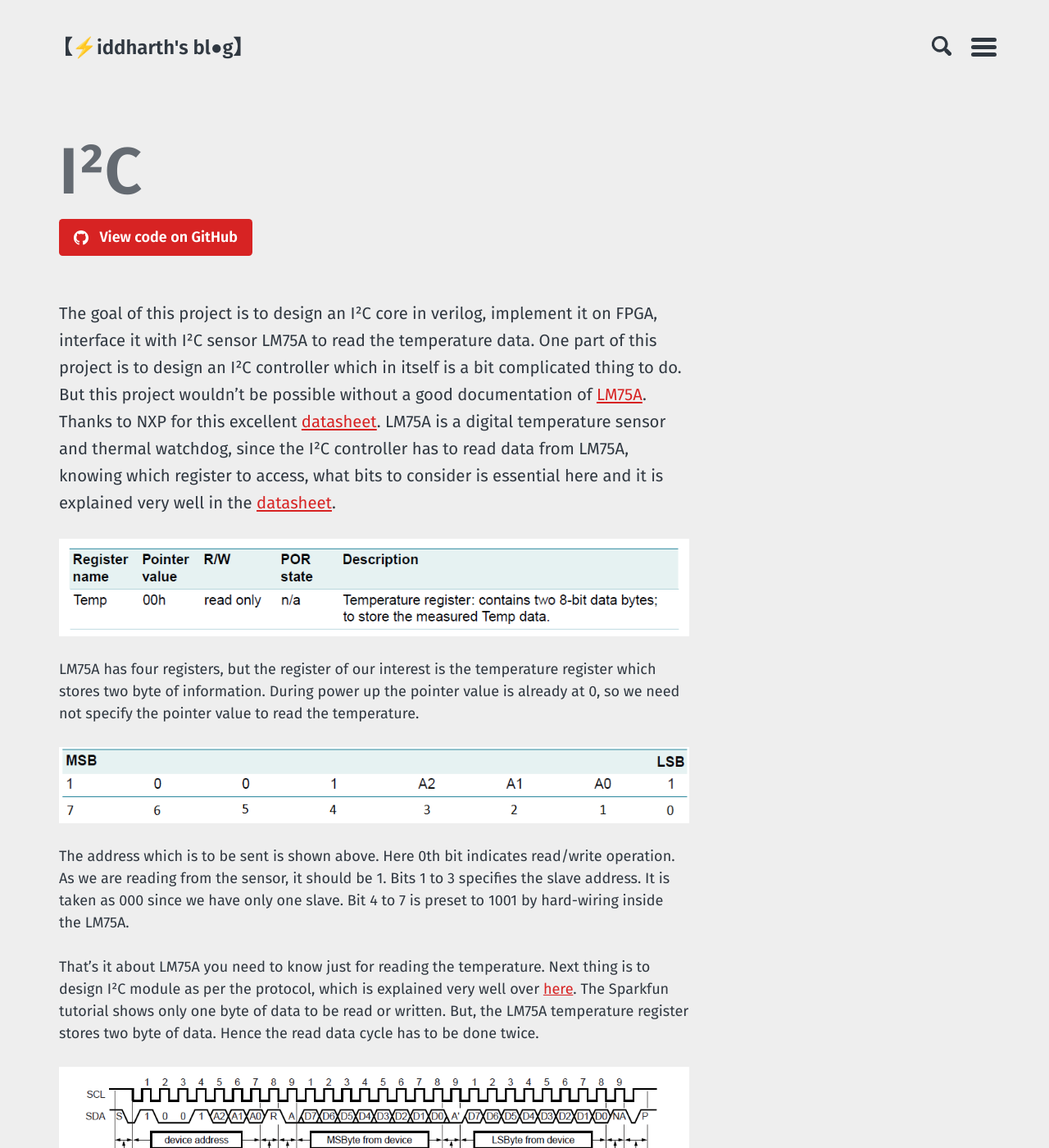
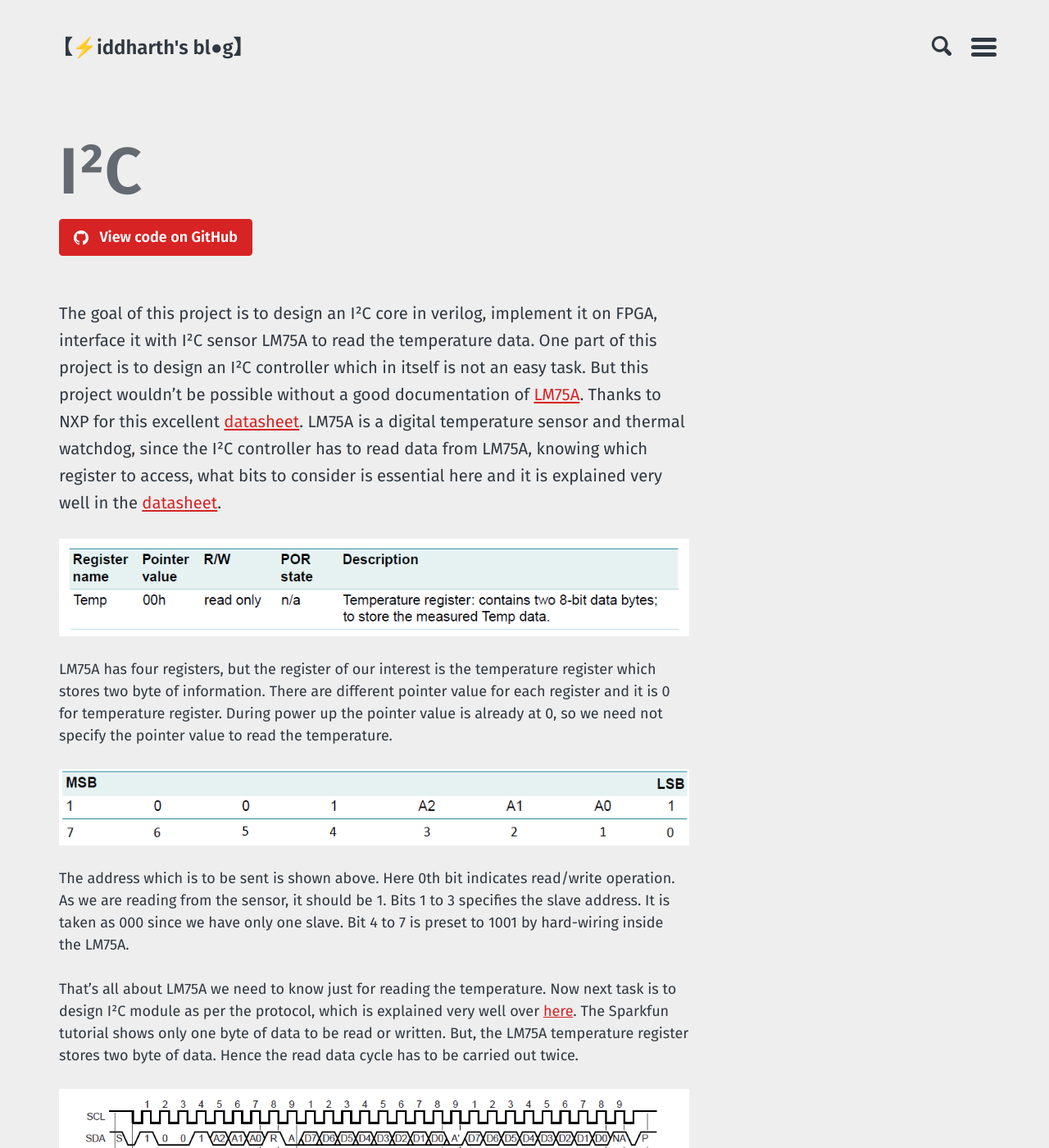
Before and after one commit to siddharth-pro/gitSiddharth.github.io, a Jekyll site: the page built from i2cread.md, in a window 1280 px wide and 1400 px high. Shown: the whole window at 82% size. Built offline with Jekyll 4.4.1, drawn with Linux system fonts in a browser that asks for light colours; some of the changed text lies outside the part shown.

Commit message:
Update i2cread.md

```diff
--- a/i2cread.md
+++ b/i2cread.md
@@ -8,18 +8,18 @@ actions:
   url: https://github.com/gitSiddharth/I2C
 ---
 The goal of this project is to design an I²C core in verilog, implement it on FPGA, interface it with I²C sensor LM75A to read the temperature data.
-One part of this project is to design an I²C controller which in itself is a bit complicated thing to do. But this project wouldn't be possible without a good documentation of [LM75A](https://www.nxp.com/docs/en/data-sheet/LM75A.pdf). Thanks to NXP for this excellent [datasheet](https://www.nxp.com/docs/en/data-sheet/LM75A.pdf).
+One part of this project is to design an I²C controller which in itself is not an easy task. But this project wouldn't be possible without a good documentation of [LM75A](https://www.nxp.com/docs/en/data-sheet/LM75A.pdf). Thanks to NXP for this excellent [datasheet](https://www.nxp.com/docs/en/data-sheet/LM75A.pdf).
 LM75A is a digital temperature sensor and thermal watchdog, since the I²C controller has to read data from LM75A, knowing which register to access, what bits to consider is essential here and it is explained very well in the [datasheet](https://www.nxp.com/docs/en/data-sheet/LM75A.pdf).
 
 ![Temperature register](/assets/images/Temp_register.png)
 
-LM75A has four registers, but the register of our interest is the temperature register which stores two byte of information. During power up the pointer value is already at 0, so we need not specify the pointer value to read the temperature.
+LM75A has four registers, but the register of our interest is the temperature register which stores two byte of information. There are different pointer value for each register and it is 0 for temperature register. During power up the pointer value is already at 0, so we need not specify the pointer value to read the temperature.
 
 ![slave address](/assets/images/address.png)
 
 The address which is to be sent is shown above. Here 0th bit indicates read/write operation. As we are reading from the sensor, it should be 1. Bits 1 to 3 specifies the slave address. It is taken as 000 since we have only one slave. Bit 4 to 7 is preset to 1001 by hard-wiring inside the LM75A.
 
-That's it about LM75A you need to know just for reading the temperature. Next thing is to design I²C module as per the protocol, which is explained very well over [here](https://learn.sparkfun.com/tutorials/i2c). The Sparkfun tutorial shows only one byte of data to be read or written. But, the LM75A temperature register stores two byte of data. Hence the read data cycle has to be done twice.
+That's all about LM75A we need to know just for reading the temperature. Now next task is to design I²C module as per the protocol, which is explained very well over [here](https://learn.sparkfun.com/tutorials/i2c). The Sparkfun tutorial shows only one byte of data to be read or written. But, the LM75A temperature register stores two byte of data. Hence the read data cycle has to be carried out twice.
 
 ![address_data_cycle](/assets/images/address_data_cycle.png)
 
@@ -34,5 +34,5 @@ This 11-bit binary number should be multiplied with 0.125 to get the temperature
 ### Hardware setup
 
 ![IIC_LM75A_7SEG](/assets/images/IIC_LM75A_7SEG.png)
-
+The 11-bit output is converted to hexadecimal and indicated on the seven segment display.
 Output: (dc)₁₆ * 0.125 = (220)₁₀ * 0.125 = 27.5°C
```
